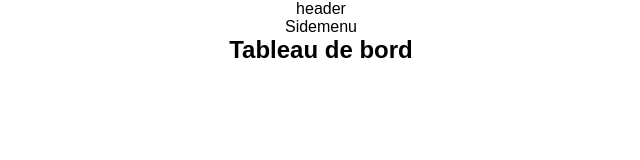
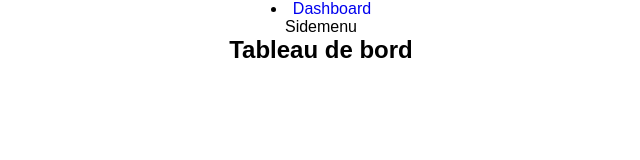
Before and after one commit to Manidoux41/testvite, a React (Vite) app: page /administrator in a window 1280 px wide. Shown: the top 160 px of the page, without its empty margins (319-959 px from the left). Built offline with nearby package versions, Linux system fonts and the light colour scheme.

Commit message:
test menu admin

```diff
--- a/src/components/admin/Header.jsx
+++ b/src/components/admin/Header.jsx
@@ -1,9 +1,12 @@
 import React from 'react'
+import { NavLink } from 'react-router-dom'
 
 const Header = () => {
   return (
     <div className='AHeader'>
-      header
+      <li>
+        <NavLink to='/administrator/dashboard'>Dashboard</NavLink>
+      </li>
     </div>
   )
 }
```
